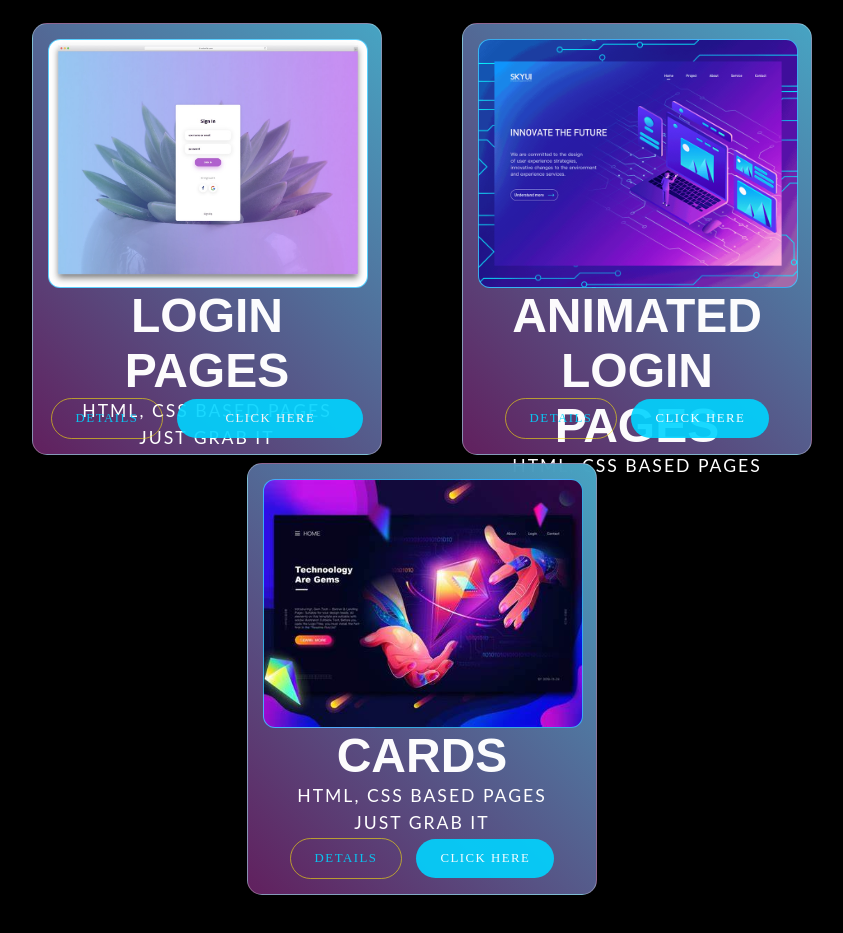
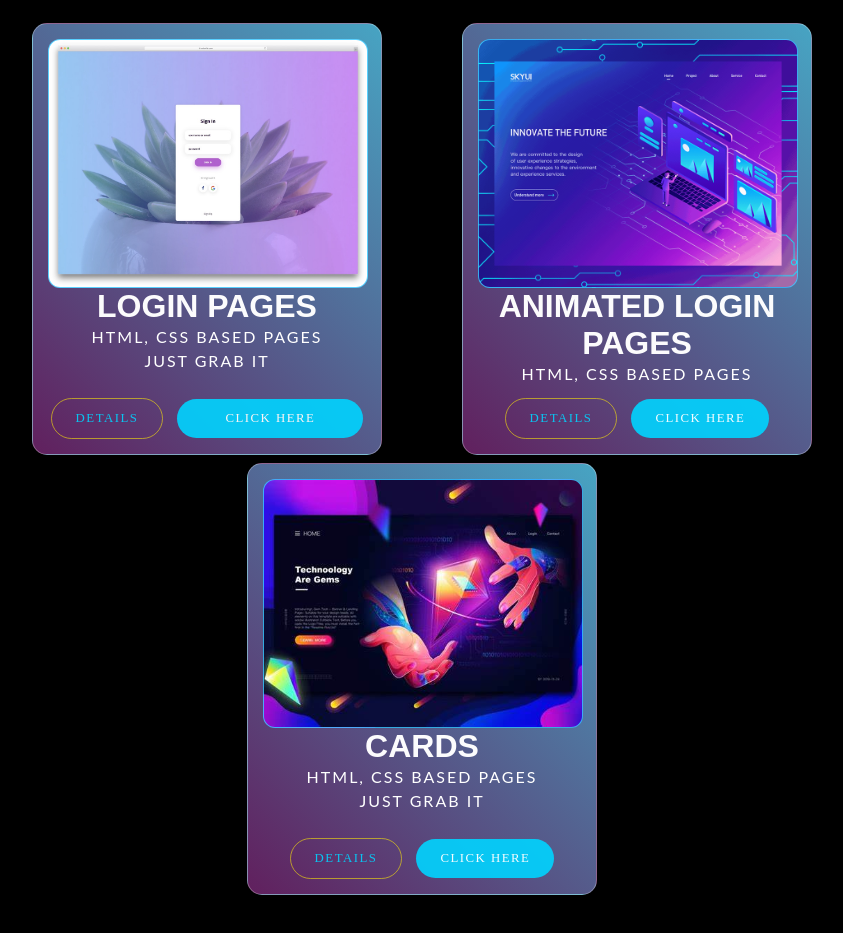
Before and after one commit to Akasquare/CodeX, a plain HTML site: page index.html in a window 1280 px wide. Shown: the part 667-1600 px from the top of the page, without its empty margins (218-1061 px from the left). Drawn offline with nearby package versions, Linux system fonts and the light colour scheme.

Commit message:
add css file

```diff
--- a/style.css
+++ b/style.css
@@ -351,14 +351,14 @@ display: flex;
   font-family: 'Righteous', sans-serif;
   color: rgba(255,255,255,0.98);
   text-transform: uppercase;
-  font-size: 6vh;
+  /* font-size: 30px; */
 }
 
 .wrapper p {
   color: #fff;
   font-family: 'Lato', sans-serif;
   text-align: center;
-  font-size: 2.2vh;
+  /* font-size: 2.2vh; */
   line-height: 150%;
   letter-spacing: 2px;
   text-transform: uppercase;
```
